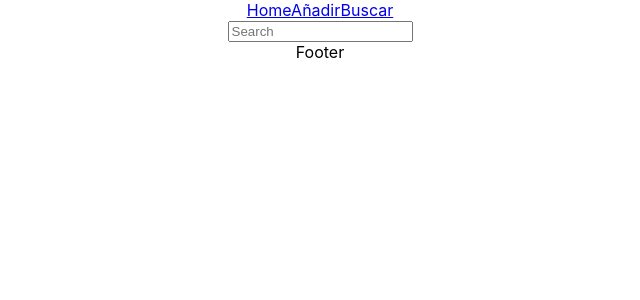
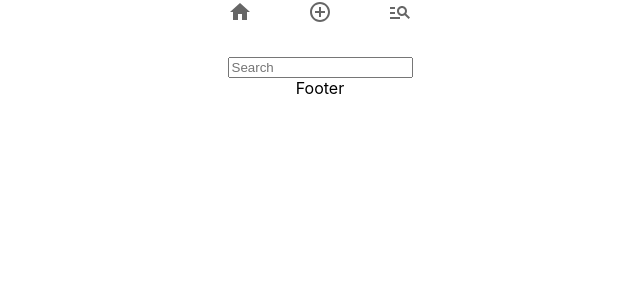
Before and after one commit to n0e13/react_pokeApp_2, a React (Create React App) app: page /search in a window 1280 px wide. Shown: the top 300 px of the page, without its empty margins (320-960 px from the left). Built offline with nearby package versions, Linux system fonts and the light colour scheme.

Commit message:
[ADD] Some styles

```diff
--- a/src/components/CustomPokemonButton/CustomPokemonButton.jsx
+++ b/src/components/CustomPokemonButton/CustomPokemonButton.jsx
@@ -4,14 +4,13 @@ import useFetch from "../../hooks/useFetch";
 import { styled } from '@mui/material/styles';
 import CatchingPokemonIcon from '@mui/icons-material/CatchingPokemon';
 import LoadingButton from '@mui/lab/LoadingButton';
-import Button from '@mui/material/Button';
 import { red } from '@mui/material/colors';
 
 const PokemonButton = styled(LoadingButton)(({ theme }) => ({
   color: theme.palette.getContrastText(red[500]),
   backgroundColor: red[500],
   width: 150,
-  height: 75,
+  height: 35,
   margin: 10,
   '&:hover': {
     backgroundColor: red[700],
@@ -67,7 +66,7 @@ const CustomPokemonButton = (props) => {
 
   return (
     <div>
-      {<PokemonButton onClick={handleClick} loading={detailPokemon}><CatchingPokemonIcon/><pre>  </pre>{name}</PokemonButton>}
+      {<PokemonButton onClick={handleClick} loading={detailPokemon}><CatchingPokemonIcon/><pre> </pre>{name}</PokemonButton>}
     </div>
   );
 
--- a/src/components/NavBar/NavBar.jsx
+++ b/src/components/NavBar/NavBar.jsx
@@ -1,12 +1,30 @@
-import React from "react";
+import React, {useState} from "react";
 import { Link } from "react-router-dom";
+import Box from '@mui/material/Box';
+import BottomNavigation from '@mui/material/BottomNavigation';
+import BottomNavigationAction from '@mui/material/BottomNavigationAction';
+import ManageSearchIcon from '@mui/icons-material/ManageSearch';
+import AddCircleOutlineIcon from '@mui/icons-material/AddCircleOutline';
+import HomeIcon from '@mui/icons-material/Home';
 
 const NavBar = () => {
+  const [value, setValue] = useState(0);
+
   return (
     <nav>
-      <Link to='/' >Home</Link>
-      <Link to='/new' >Añadir</Link>
-      <Link to='/search' >Buscar</Link>
+      <Box>
+        <BottomNavigation
+          sx={{ width: 'auto' }}
+          value={value}
+          onChange={(event, newValue) => {
+            setValue(newValue);
+          }}
+        >
+          <Link to='/' ><BottomNavigationAction icon={<HomeIcon />} /></Link>
+          <Link to='/new' ><BottomNavigationAction icon={<AddCircleOutlineIcon />} /></Link>
+          <Link to='/search' ><BottomNavigationAction icon={<ManageSearchIcon />} /></Link>
+        </BottomNavigation>
+      </Box>
     </nav>
   );
 };
--- a/src/components/PokemonSearchList/PokemonSearchList.jsx
+++ b/src/components/PokemonSearchList/PokemonSearchList.jsx
@@ -55,7 +55,7 @@ const PokemonSearchList = () => {
     <div>
       <CustomSearch onChange={handleChange} />
       {
-        isSearching
+        isSearching && value !== ''
           ? <Watch ariaLabel="loading-indicator" />
           : notFound
             ? <p>Not found {value}</p>
```
